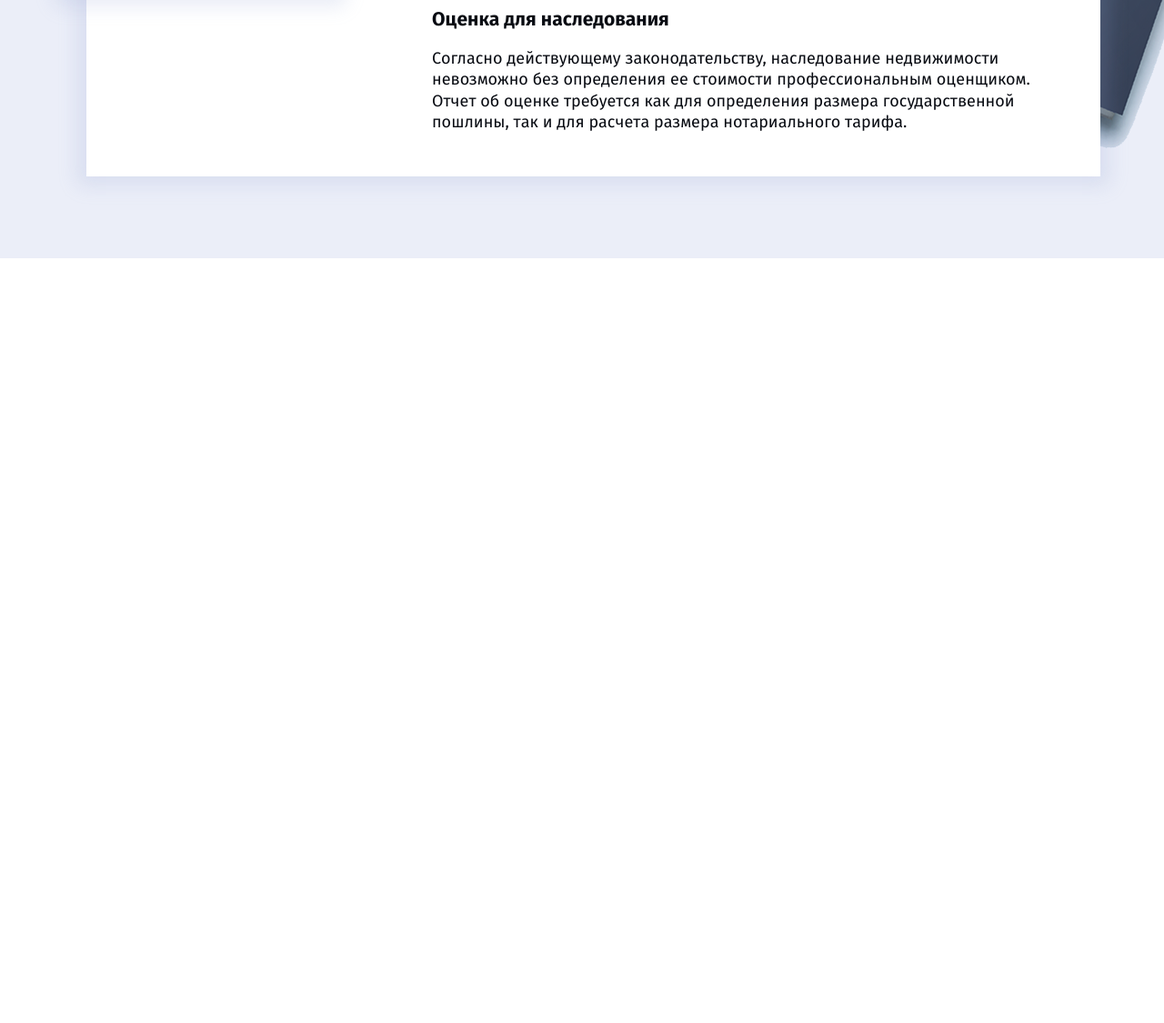
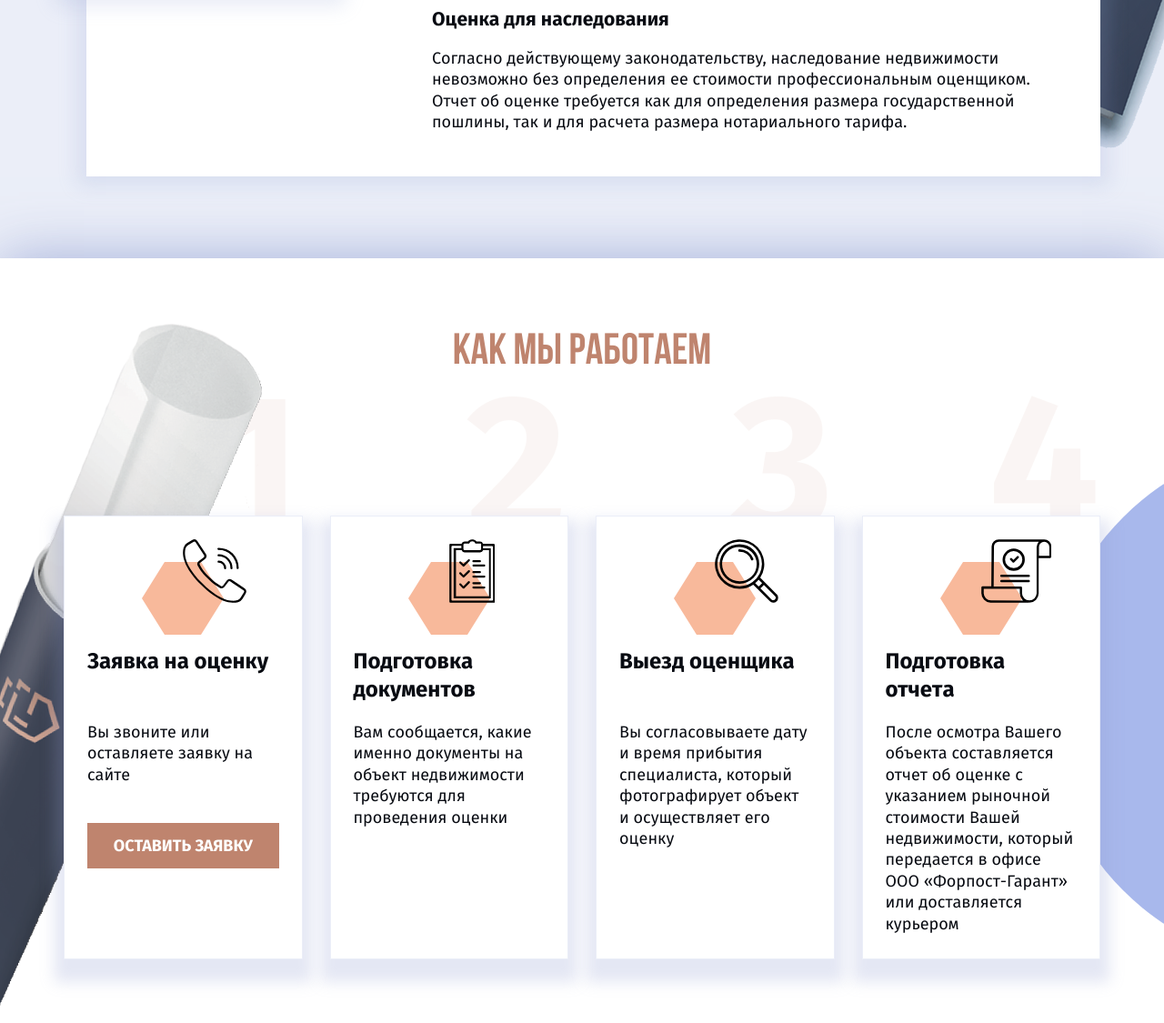
Before and after one commit to AlexKobiliansky/forpost, a website: page app/index.html in a window 1280 px wide. Shown: the part 1888-3013 px from the top of the page at 91% size. Before the commit the page ends 2172 px from the top, so only its background shows below. Drawn offline with Linux system fonts and the light colour scheme.

Commit message:
section how complete

```diff
--- a/app/index.html
+++ b/app/index.html
@@ -211,6 +211,71 @@
 	</section>
 	<!-- ======= SECTION SERVICES END ======= -->
 
+	<!-- ======= SECTION HOW START ======= -->
+	<section class="s-how">
+		<img src="img/how-img.png" alt="alt" class="img-responsive how-img">
+		<div class="container">
+			<h2 class="section-title">Как мы работаем</h2>
+			<div class="how-wrap">
+				<div class="row">
+					<!-- how-item -->
+					<div class="col-sm-6 col-xl-3">
+						<div class="how-item adv-item">
+							<div class="adv-item-img">
+								<div class="sexangle"></div>
+								<img src="img/icons/how-icon-1.svg" alt="alt" class="svg">
+							</div>
+							<div class="adv-item-title">Заявка на оценку</div>
+							<div class="adv-item-desc">Вы звоните или оставляете заявку на сайте <a href="#0" class="btn btn-brown">Оставить заявку</a></div>
+
+						</div>
+					</div>
+					<!-- /how-item -->
+
+					<!-- how-item -->
+					<div class="col-sm-6 col-xl-3">
+						<div class="how-item adv-item">
+							<div class="adv-item-img">
+								<div class="sexangle"></div>
+								<img src="img/icons/how-icon-2.svg" alt="alt" class="svg">
+							</div>
+							<div class="adv-item-title">Подготовка документов</div>
+							<div class="adv-item-desc">Вам сообщается, какие именно документы на объект недвижимости требуются для проведения оценки</div>
+						</div>
+					</div>
+					<!-- /how-item -->
+
+					<!-- how-item -->
+					<div class="col-sm-6 col-xl-3">
+						<div class="how-item adv-item">
+							<div class="adv-item-img">
+								<div class="sexangle"></div>
+								<img src="img/icons/how-icon-3.svg" alt="alt" class="svg">
+							</div>
+							<div class="adv-item-title">Выезд оценщика</div>
+							<div class="adv-item-desc">Вы согласовываете дату и время прибытия специалиста, который фотографирует объект и осуществляет его оценку</div>
+						</div>
+					</div>
+					<!-- /how-item -->
+
+					<!-- how-item -->
+					<div class="col-sm-6 col-xl-3">
+						<div class="how-item adv-item">
+							<div class="adv-item-img">
+								<div class="sexangle"></div>
+								<img src="img/icons/how-icon-4.svg" alt="alt" class="svg">
+							</div>
+							<div class="adv-item-title">Подготовка отчета</div>
+							<div class="adv-item-desc">После осмотра Вашего объекта составляется отчет об оценке с указанием рыночной стоимости Вашей недвижимости, который передается в офисе ООО «Форпост-Гарант» или доставляется курьером</div>
+						</div>
+					</div>
+					<!-- /how-item -->
+				</div>
+			</div>
+		</div>
+	</section>
+	<!-- ======= SECTION HOW END ======= -->
+
 </div>
 
 
--- a/app/sass/base/_media.sass
+++ b/app/sass/base/_media.sass
@@ -5,6 +5,13 @@
 
 // ≥1200px
 +media-breakpoint-down(lg)
+
+  .how-item
+    &:before
+      display: none
+
+  .how-wrap
+    margin-top: 70px
 
   .services-tabs
     width: calc(100% - 315px)
@@ -98,6 +105,17 @@
 
 // ≥480px
 +media-breakpoint-down(xs)
+
+  .s-how
+    padding: 60px 0 30px
+
+  .how-wrap
+    margin-top: 40px
+
+  .how-item
+    .adv-item-img
+      .svg
+        top: -15px
 
   .serv-item
     padding-left: 15px
--- /dev/null
+++ b/app/sass/layout/_s-how.sass
@@ -0,0 +1,48 @@
+.s-how
+  padding: 80px 0 70px
+  box-shadow: 0 0 60px rgba(#92a1d2, .8)
+  position: relative
+  z-index: 2
+  counter-reset: how-item
+  overflow: hidden
+  &:after
+    content: ''
+    position: absolute
+    width: 580px
+    height: 580px
+    background-color: $acc-violet
+    border-radius: 50%
+    top: 200px
+    right: -450px
+    z-index: -1
+
+.how-img
+  position: absolute
+  left: -50px
+  bottom: -90px
+
+.how-wrap
+  margin-top: 155px
+
+.how-item
+  box-shadow: 0 15px 15px 10px rgba(#92a1d2, .25)
+  border: 1px solid #ebeef8
+  position: relative
+  .btn
+    width: 100%
+    margin-top: 40px
+  .adv-item-img
+    margin-bottom: 15px
+    .svg
+      top: -25px
+  &:before
+    counter-increment: how-item
+    content: counter(how-item)
+    position: absolute
+    font-size: 216px
+    font-weight: 700
+    top: -185px
+    z-index: -1
+    right: 0
+    color: $acc-brown
+    opacity: .07
--- a/app/sass/main.sass
+++ b/app/sass/main.sass
@@ -9,6 +9,7 @@
 @import layout/s-intro
 @import layout/s-advantages
 @import layout/s-services
+@import layout/s-how
 @import layout/footer
 
 
```
Also changed, not shown: app/css/main.min.css, app/img/how-img.png (added), app/img/icons/how-icon-1.svg (added), app/img/icons/how-icon-2.svg (added), app/img/icons/how-icon-3.svg (added), app/img/icons/how-icon-4.svg (added).
